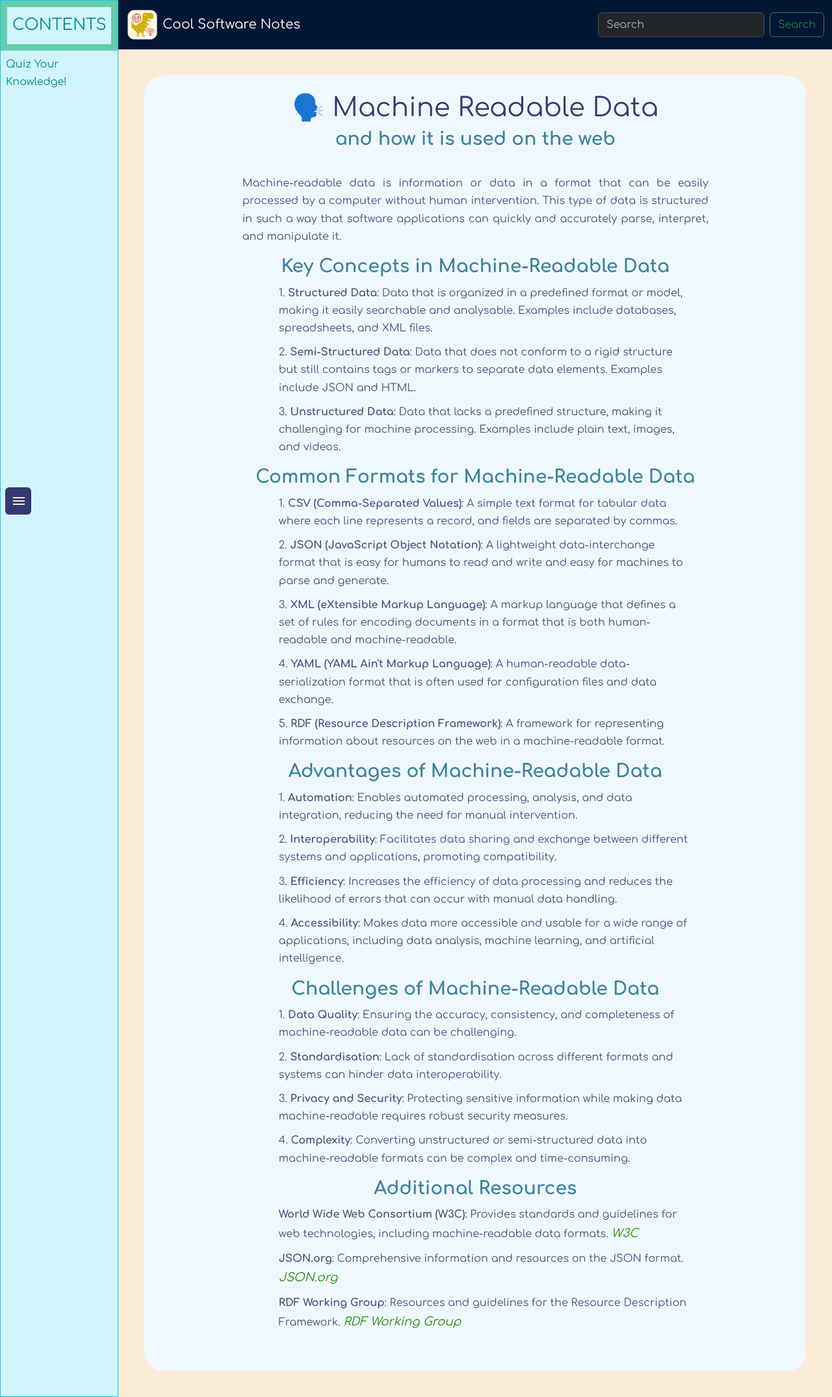
After one commit to unseeyou/webdev-notes-website, a Python web app: template api/templates/machine_data.html in a window 1280 px wide. The commit adds this page. Shown: the whole page at 65% size. Run offline with Jinja, Linux system fonts and the light colour scheme; the template is opened without the code that fills it, so the values that code supplies are empty.

Commit message:
feat: add machine data page

```diff
--- /dev/null
+++ b/api/templates/machine_data.html
@@ -0,0 +1,46 @@
+{% extends "base.html" %}
+{% block title %}Machine Readable Data{% endblock %}
+
+{% block content %}
+    <div class="title">
+        <h1>🗣️ Machine Readable Data</h1>
+        <h3>and how it is used on the web</h3>
+    </div>
+    <div class="description">
+        <p>Machine-readable data is information or data in a format that can be easily processed by a computer without human intervention. This type of data is structured in such a way that software applications can quickly and accurately parse, interpret, and manipulate it.</p>
+        <h3 id="key-concepts-in-machine-readable-data">Key Concepts in Machine-Readable Data</h3>
+        <ol>
+            <li><strong>Structured Data</strong>: Data that is organized in a predefined format or model, making it easily searchable and analysable. Examples include databases, spreadsheets, and XML files.</li>
+            <li><strong>Semi-Structured Data</strong>: Data that does not conform to a rigid structure but still contains tags or markers to separate data elements. Examples include JSON and HTML.</li>
+            <li><strong>Unstructured Data</strong>: Data that lacks a predefined structure, making it challenging for machine processing. Examples include plain text, images, and videos.</li>
+        </ol>
+        <h3 id="common-formats-for-machine-readable-data">Common Formats for Machine-Readable Data</h3>
+        <ol>
+            <li><strong>CSV (Comma-Separated Values)</strong>: A simple text format for tabular data where each line represents a record, and fields are separated by commas.</li>
+            <li><strong>JSON (JavaScript Object Notation)</strong>: A lightweight data-interchange format that is easy for humans to read and write and easy for machines to parse and generate.</li>
+            <li><strong>XML (eXtensible Markup Language)</strong>: A markup language that defines a set of rules for encoding documents in a format that is both human-readable and machine-readable.</li>
+            <li><strong>YAML (YAML Ain&#39;t Markup Language)</strong>: A human-readable data-serialization format that is often used for configuration files and data exchange.</li>
+            <li><strong>RDF (Resource Description Framework)</strong>: A framework for representing information about resources on the web in a machine-readable format.</li>
+        </ol>
+        <h3 id="advantages-of-machine-readable-data">Advantages of Machine-Readable Data</h3>
+        <ol>
+            <li><strong>Automation</strong>: Enables automated processing, analysis, and data integration, reducing the need for manual intervention.</li>
+            <li><strong>Interoperability</strong>: Facilitates data sharing and exchange between different systems and applications, promoting compatibility.</li>
+            <li><strong>Efficiency</strong>: Increases the efficiency of data processing and reduces the likelihood of errors that can occur with manual data handling.</li>
+            <li><strong>Accessibility</strong>: Makes data more accessible and usable for a wide range of applications, including data analysis, machine learning, and artificial intelligence.</li>
+        </ol>
+        <h3 id="challenges-of-machine-readable-data">Challenges of Machine-Readable Data</h3>
+        <ol>
+            <li><strong>Data Quality</strong>: Ensuring the accuracy, consistency, and completeness of machine-readable data can be challenging.</li>
+            <li><strong>Standardisation</strong>: Lack of standardisation across different formats and systems can hinder data interoperability.</li>
+            <li><strong>Privacy and Security</strong>: Protecting sensitive information while making data machine-readable requires robust security measures.</li>
+            <li><strong>Complexity</strong>: Converting unstructured or semi-structured data into machine-readable formats can be complex and time-consuming.</li>
+        </ol>
+        <h3 id="additional-resources">Additional Resources</h3>
+        <ul>
+            <li><strong>World Wide Web Consortium (W3C)</strong>: Provides standards and guidelines for web technologies, including machine-readable data formats. <a href="https://www.w3.org/">W3C</a></li>
+            <li><strong>JSON.org</strong>: Comprehensive information and resources on the JSON format. <a href="https://www.json.org/">JSON.org</a></li>
+            <li><strong>RDF Working Group</strong>: Resources and guidelines for the Resource Description Framework. <a href="https://www.w3.org/RDF/">RDF Working Group</a></li>
+        </ul>
+    </div>
+{% endblock %}
--- a/api/templates/privacy.html
+++ b/api/templates/privacy.html
@@ -1,5 +1,5 @@
 {% extends "base.html" %}
-{% block title %}{% endblock %}
+{% block title %}Privacy{% endblock %}
 
 {% block content %}
     <div class="title">
```
